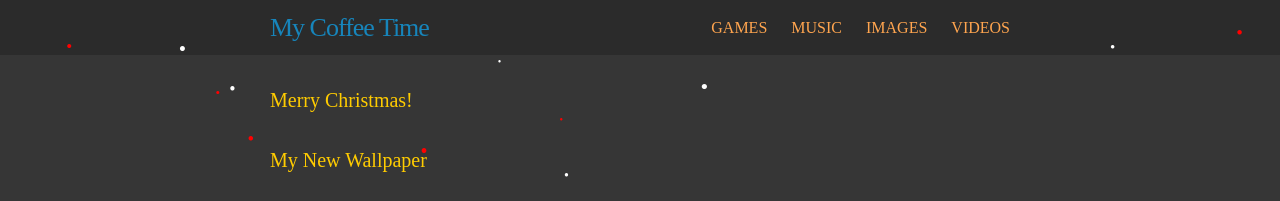
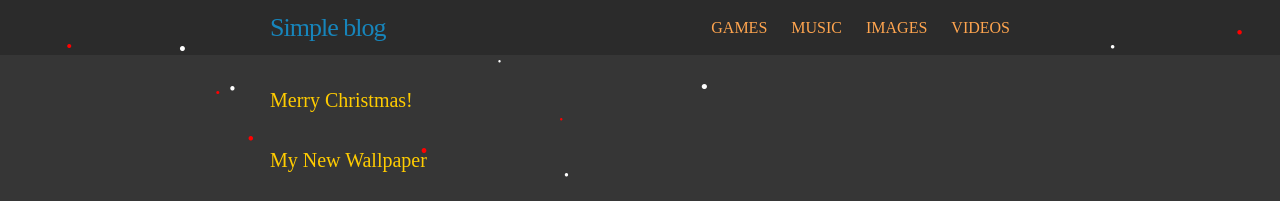
Before and after one commit to skandyn-sh/skandyn-sh.github.io, a Jekyll site: the page built from index.html, in a window 1280 px wide. Shown: the top 201 px of the page. Built offline with Jekyll 4.4.1, drawn with Linux system fonts in a browser that asks for light colours; nearby versions of some CDN libraries; library files that are not in the unit come from our copies; comment, search, counter and statistics services are not loaded.

Commit message:
Update _config.yml

```diff
--- a/_config.yml
+++ b/_config.yml
@@ -1,4 +1,4 @@
-title: My Coffee Time
+title: Simple blog
 email:
 baseurl: "" # the subpath of your site, e.g. /blog
 url: "http://skandyn-sh.github.io" # the base hostname & protocol for your site, e.g. http://example.com
```
